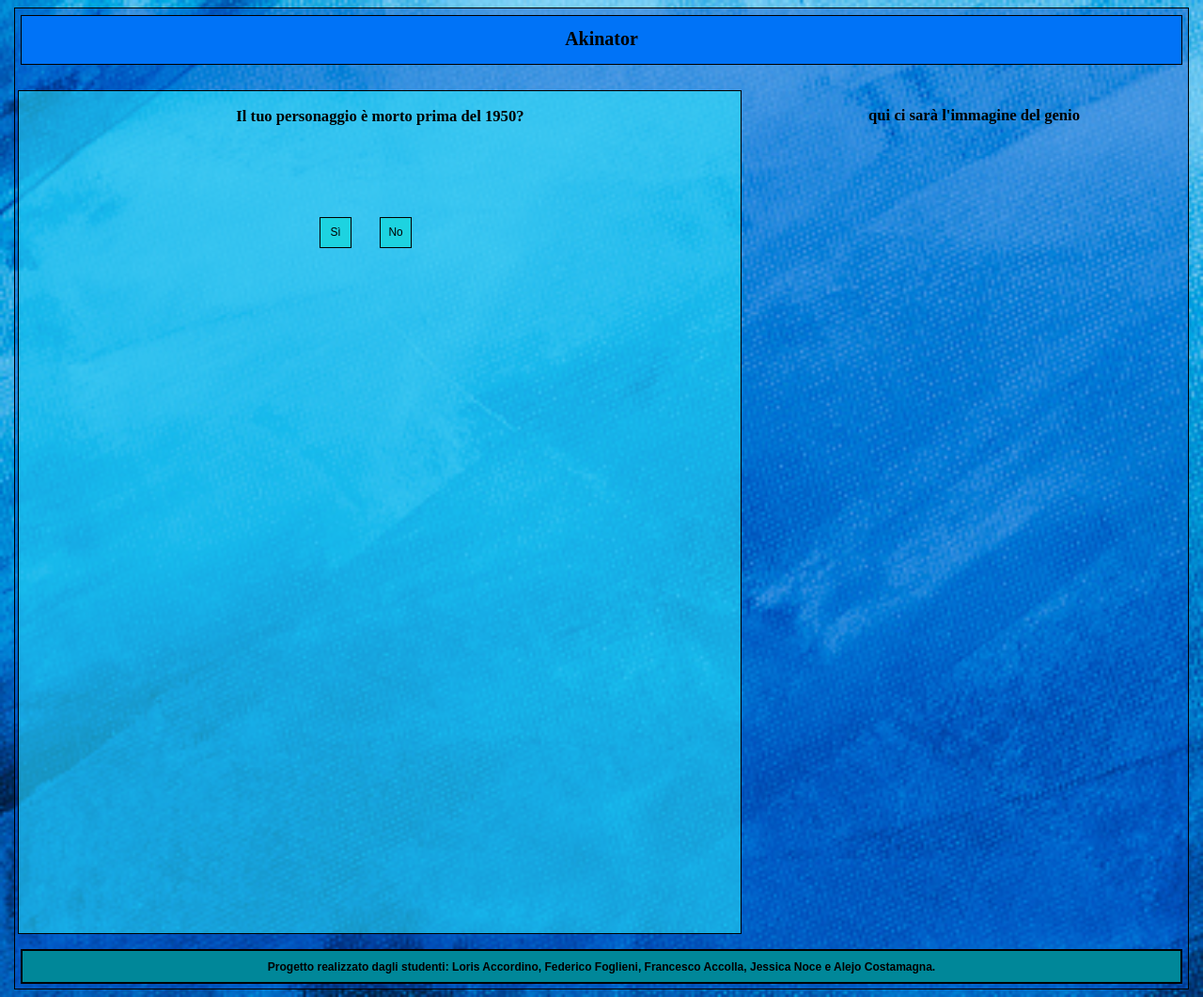
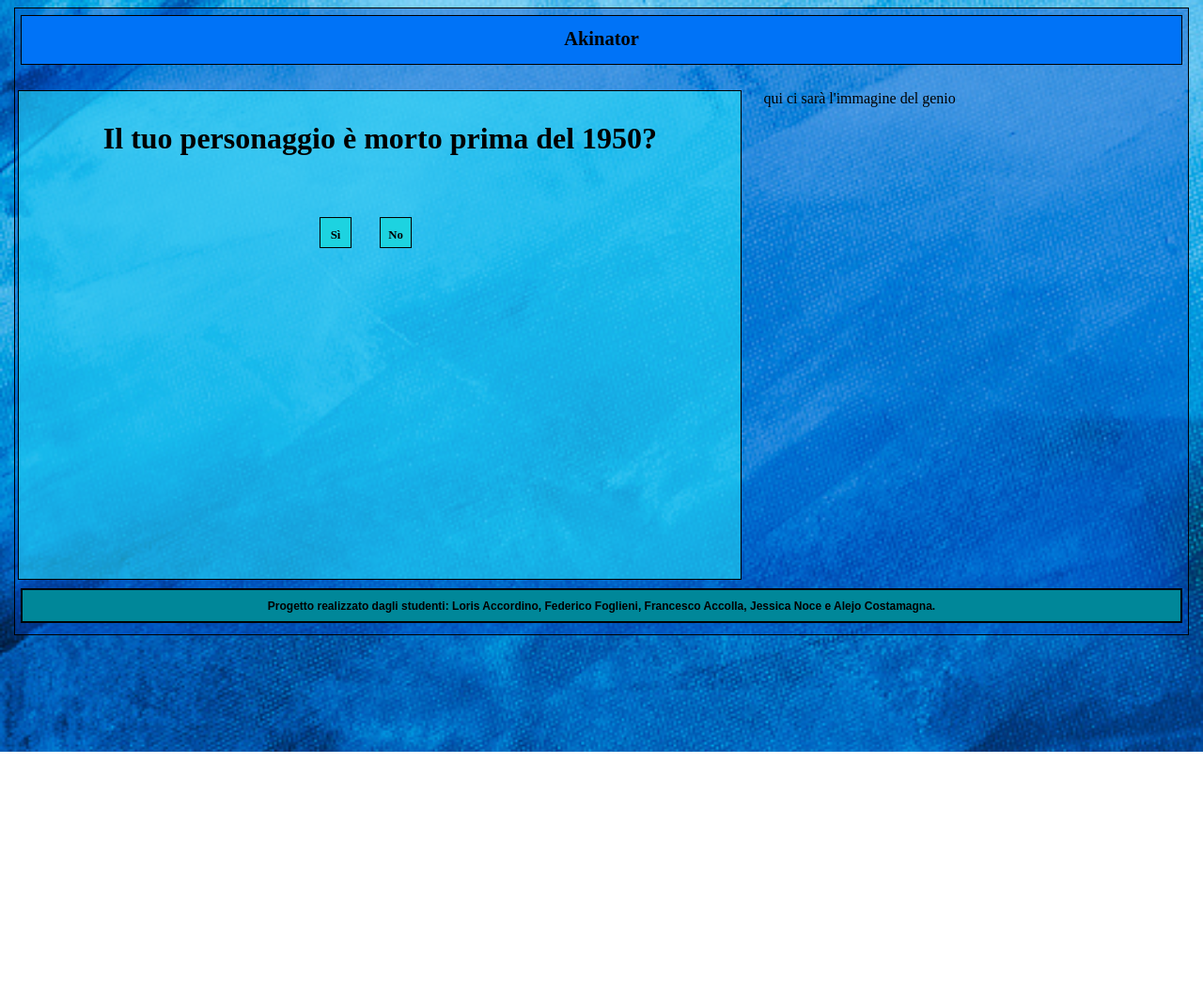
Before and after one commit to LorisAccordino/STEAM-Who, a plain HTML site: page index.html in a window 1280 px wide. Shown: the whole page at 94% size. After the commit the page ends 800 px from the top, so only its background shows below. Drawn offline with Linux system fonts and the light colour scheme.

Commit message:
modifica css

```diff
--- a/css/style1.css
+++ b/css/style1.css
@@ -6,20 +6,20 @@ body {
 
 h1 {
   font-family: "Times New Roman", Helvetica;
-  font-size: 1.56vw;
+  font-size: 1.6vw;
   color: black;
   text-align: center;
 }
 
 h2 {
   font-family: "Times New Roman", Helvetica;
-  font-size: 1.04vw;
+  font-size: 1vw;
   color: black;
-  text-align: justify;
+  text-align: center;
 }
 
-h3 {
-  font-size: 1.3vw;
+#question-text{
+  font-size: 2.5vw;
   font-family: "Times New Roman", Helvetica;
   color: black;
   text-align: center;
@@ -28,7 +28,7 @@ h3 {
 #parent-container {
   z-index: 1;
   background-color: rgba(0, 70, 201, 0.39);
-  height: 81.5vw;
+  height: 52vw;
   margin: 0.52vw;
   border: 0.05vw solid #000;
 }
@@ -49,7 +49,7 @@ h3 {
   top: 7vw;
   position: absolute;
   width: 60vw;
-  height: 70vw;
+  height: 40.5vw;
   margin: 0.52vw;
   border: 0.05vw solid #000;
 }
@@ -60,7 +60,7 @@ h3 {
   top: 7vw;
   position: absolute;
   width: 35vw;
-  height: 70vw;
+  height: 40.5vw;
   margin: 0.52vw;
 }
 
@@ -71,7 +71,7 @@ h3 {
   position: relative;
   margin-left: 0.52vw;
   margin-right: 0.52vw;
-  bottom: -73vw;
+  bottom: -43vw;
   border: 0.16vw solid #000;
   font-family: Arial, sans-serif;
   font-weight: bold;
@@ -82,7 +82,7 @@ h3 {
 }
 
 #yes-button {
-  transition: 0.5s;
+  transition: 0.5s ease;
   background-color: rgb(29, 211, 224);
   width: 2.6vw;
   height: 2.6vw;
@@ -93,15 +93,16 @@ h3 {
   font-size: 0.93vw;
   text-align: center;
   align-content: center;
+  display: inline-block;
 }
 
 #yes-button:hover {
-  width: 5vw;
-  height: 5vw;
+  transform: scale(2.0, 2.0);
+  transform-origin: center;
 }
 
 #no-button {
-  transition: 0.5s;
+  transition: 0.5s ease;
   background-color: rgb(29, 211, 224);
   width: 2.6vw;
   height: 2.6vw;
@@ -112,18 +113,19 @@ h3 {
   font-size: 0.93vw;
   text-align: center;
   align-content: center;
+  display: inline-block;
 }
 
 #no-button:hover {
-  width: 5vw;
-  height: 5vw;
+  transform: scale(2.0, 2.0);
+  transform-origin: center;
 }
 
 #reset-button {
-  transition: 0.5s;
+  transition: 0.5s ease;
   background-color: rgb(29, 211, 224);
   width: 5vw;
-  height: 3vw;
+  height: 5vw;
   top: 15vw;
   margin-left: 26.5vw;
   position: absolute;
@@ -131,9 +133,10 @@ h3 {
   font-size: 0.93vw;
   text-align: center;
   align-content: center;
+  display: inline-block;
 }
 
 #reset-button:hover {
-  width: 6vw;
-  height: 4vw;
+  transform: scale(2.0, 2.0);
+  transform-origin: center;
 }
--- a/index.html
+++ b/index.html
@@ -13,13 +13,13 @@
             </div>
             <div id="questions-container">
                 <h3 id="question-text">qui verranno visualizzate le domande</h3>
-                <button id="yes-button">Sì</button>
-                <button id="no-button">No</button>
+                <button id="yes-button"><h2>Sì</h2></button>
+                <button id="no-button"><h2>No</h2></button>
                 <br>
-                <button id="reset-button">Gioca di nuovo</button>
+                <button id="reset-button"><h2>Gioca di nuovo</h2></button>
             </div>
             <div id="genie-container">
-                <h3>qui ci sarà l'immagine del genio</h3>
+               qui ci sarà l'immagine del genio
             </div>
             <div id="footer">Progetto realizzato dagli studenti: Loris Accordino, Federico Foglieni, Francesco Accolla, Jessica Noce e Alejo Costamagna. </div>
         </div>
```
